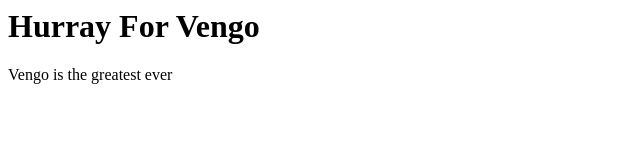
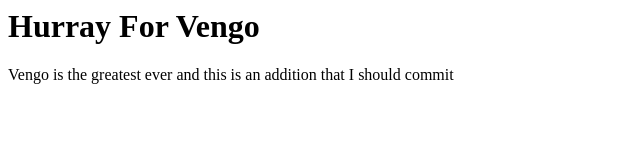
Before and after one commit to katherineobermeyer/vengoexample, a plain HTML site: page index.html in a window 1280 px wide. Shown: the whole page, without its empty margins (0-640 px from the left). Drawn offline with Linux system fonts and the light colour scheme.

Commit message:
showing slack

```diff
--- a/index.html
+++ b/index.html
@@ -4,6 +4,7 @@
 </head>
 <body>
 	<h1>Hurray For Vengo</h1>
-	<p>Vengo is the greatest ever</p>
+	<p>Vengo is the greatest ever
+	and this is an addition that I should commit</p>
 </body>
 </html>
```
